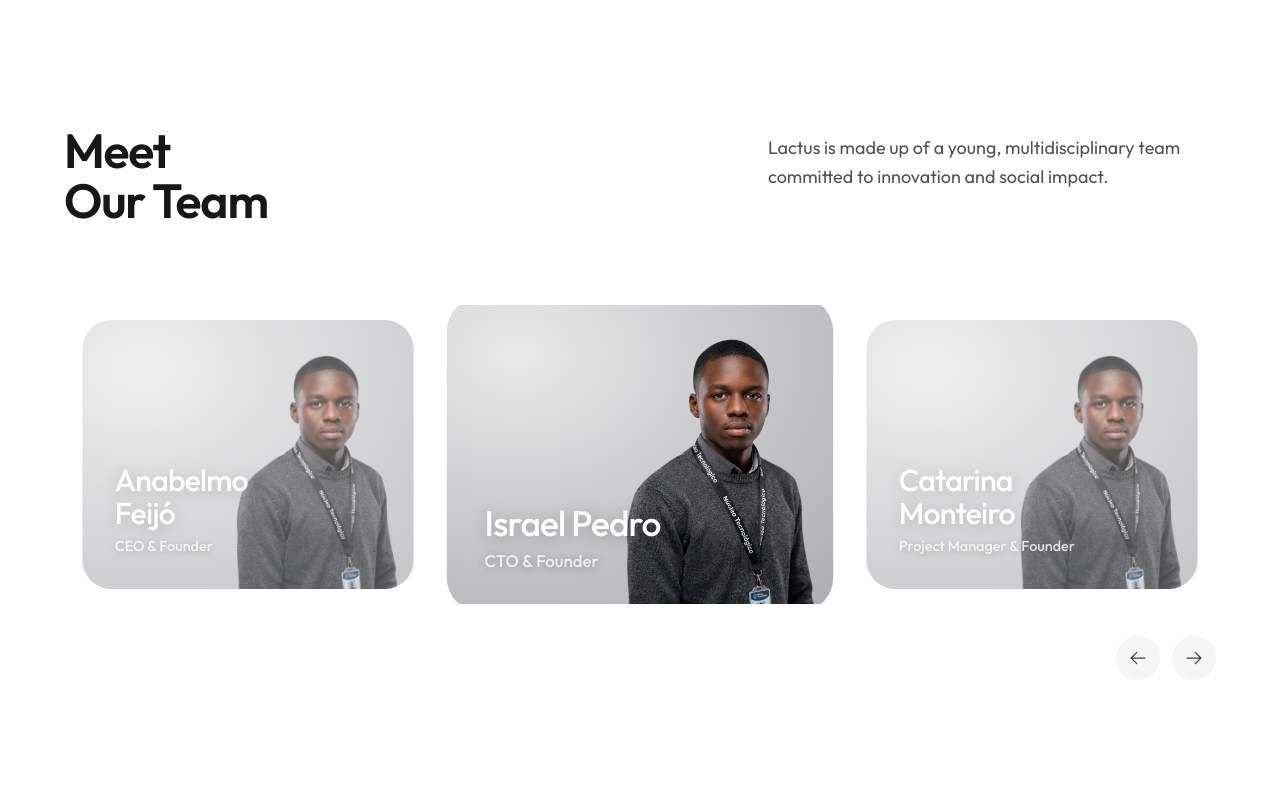
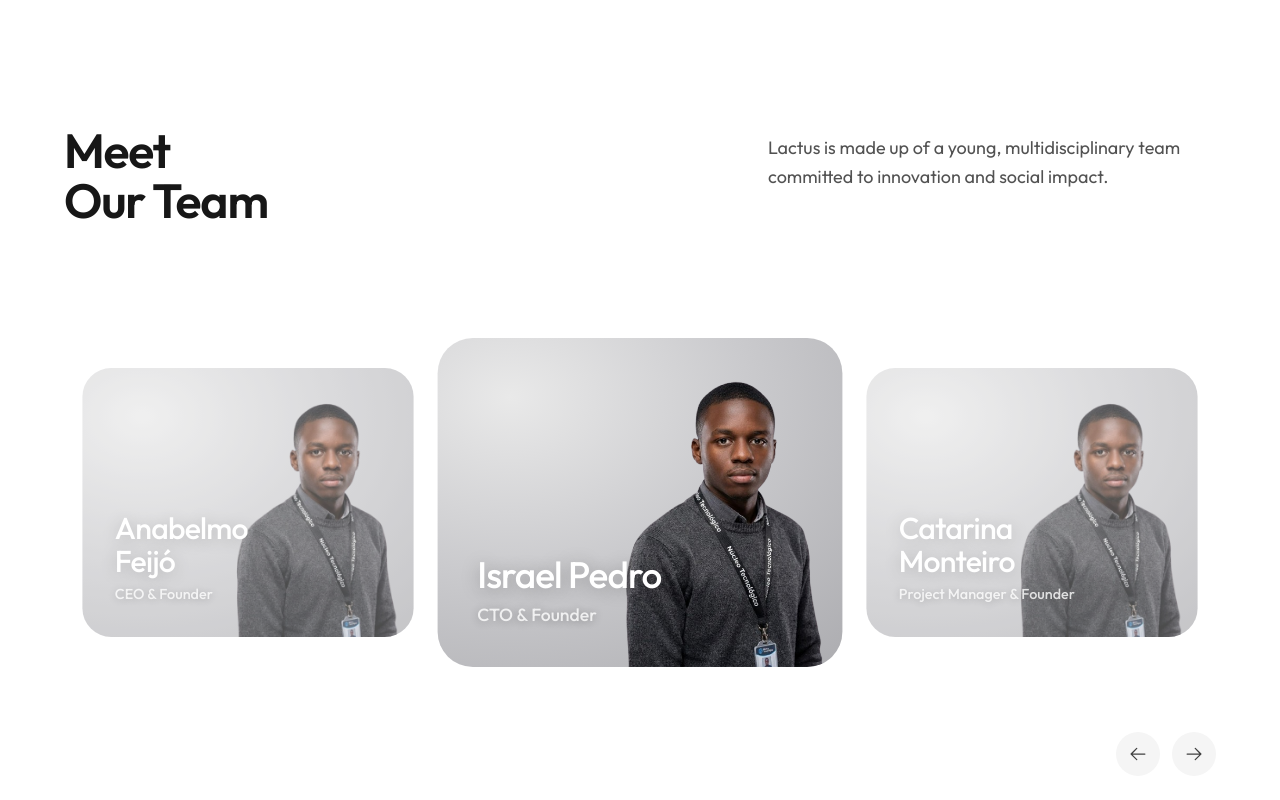
Before and after one commit to joao-tambue/lactus-website, a React (Vite) app: page / in a window 1280 px wide. Shown: the part 5225-6025 px from the top of the page. Built offline with nearby package versions, Linux system fonts and the light colour scheme.

Commit message:
fix: bug corrigido

```diff
--- a/src/components/sections/team/Team.tsx
+++ b/src/components/sections/team/Team.tsx
@@ -31,7 +31,7 @@ export default function Team() {
       </div>
 
       {/* Carrossel */}
-      <div ref={containerRef} className="relative overflow-hidden">
+      <div ref={containerRef} className="relative overflow-hidden py-12">
         <div ref={trackRef} className="flex gap-6" style={{ willChange: 'transform' }}>
           {teamMembers.map((member, cardIndex) => {
             const isActive = index === cardIndex
@@ -42,7 +42,7 @@ export default function Team() {
                   w-full flex-shrink-0
                   sm:w-[calc((100%-24px)/2)] lg:w-[calc((100%-48px)/3)]
                   transition-transform duration-700 ease-out
-                  ${isActive ? 'relative z-10 scale-105 opacity-100' : 'scale-90 opacity-70'}
+                  ${isActive ? 'relative z-10 scale-110 opacity-100' : 'scale-90 opacity-70'}
                 `}
               >
                 <TeamMemberCard member={member} />
```
